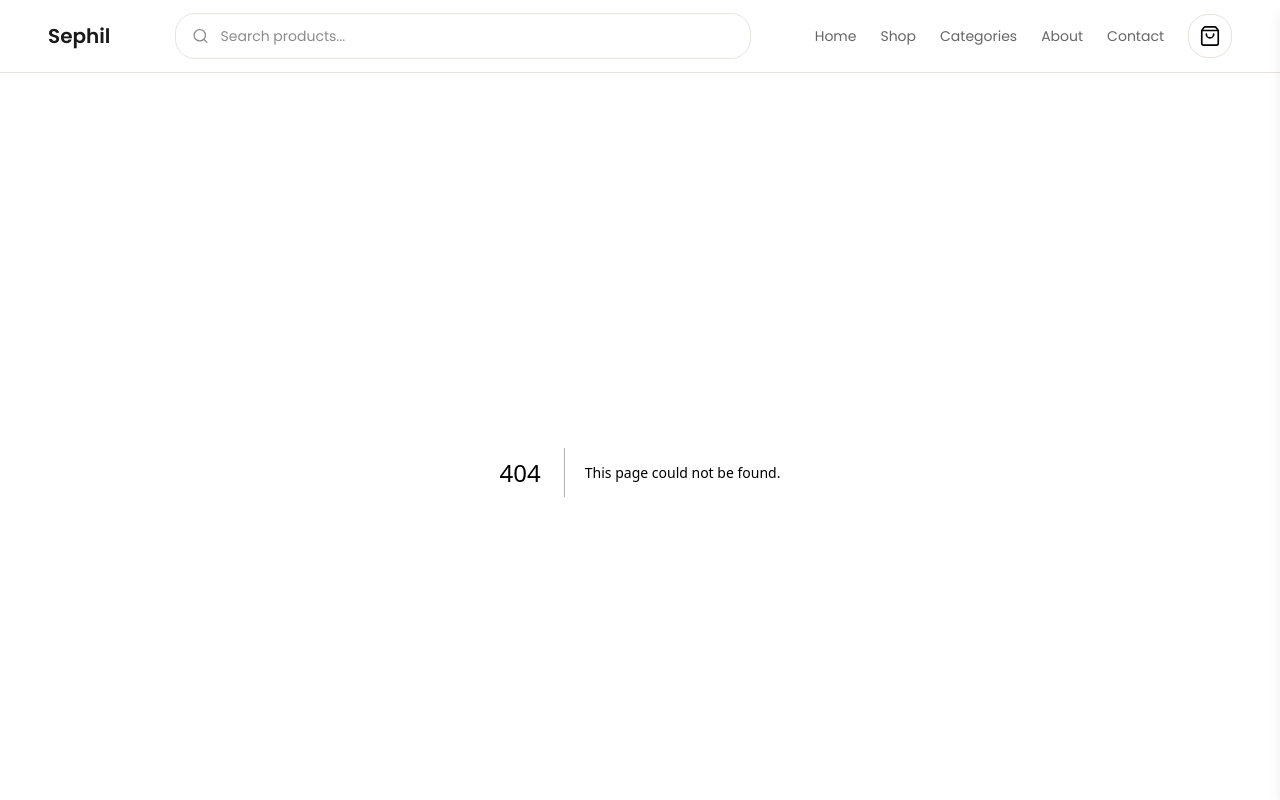
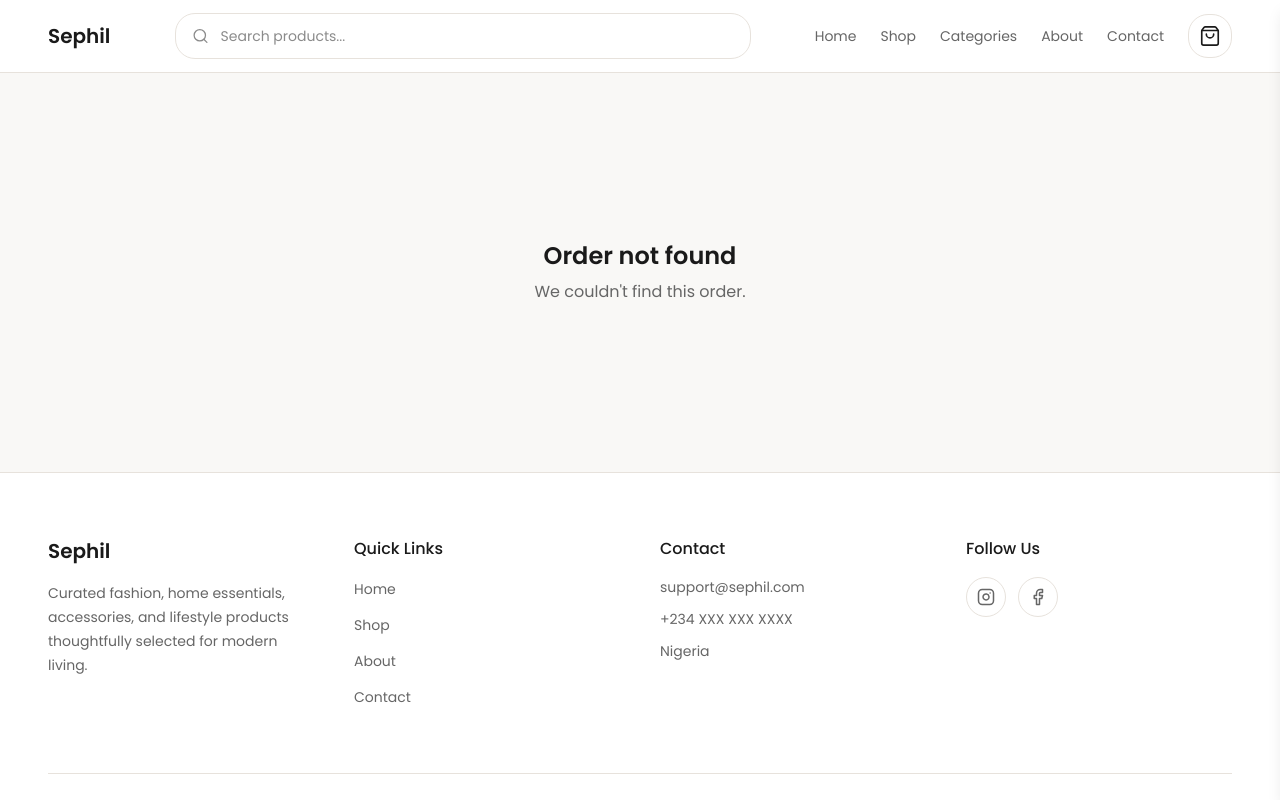
Before and after one commit to daniel-emeni-dev/sephil-home-and-clothing-mvp-, a Next.js app: page /account/orders/1 in a window 1280 px wide. Before the commit this address had no page. Shown: the top 800 px of the page. Built offline with nearby package versions, Linux system fonts and the light colour scheme.

Commit message:
feat: AccountOrderDetails for the account section

```diff
--- /dev/null
+++ b/app/account/orders/[id]/page.tsx
@@ -0,0 +1,22 @@
+import { Container } from "@/components/ui/Container";
+import { OrderDetailsClient } from "@/components/account/OrderDetailsClient";
+
+type AccountOrderDetailsPageProps = {
+  params: Promise<{
+    id: string;
+  }>;
+};
+
+export default async function AccountOrderDetailsPage({
+  params,
+}: AccountOrderDetailsPageProps) {
+  const { id } = await params;
+
+  return (
+    <Container>
+      <div className="py-10 lg:py-14">
+        <OrderDetailsClient id={id} />
+      </div>
+    </Container>
+  );
+}
```
